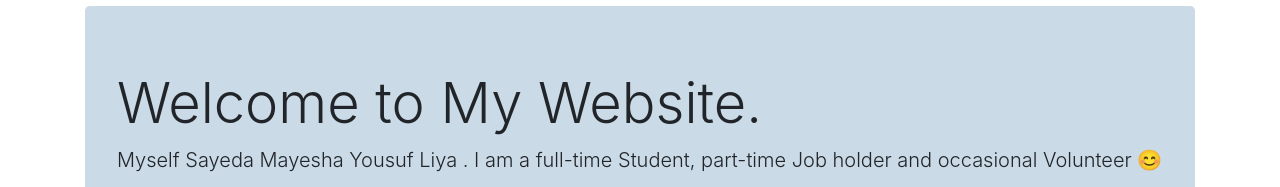
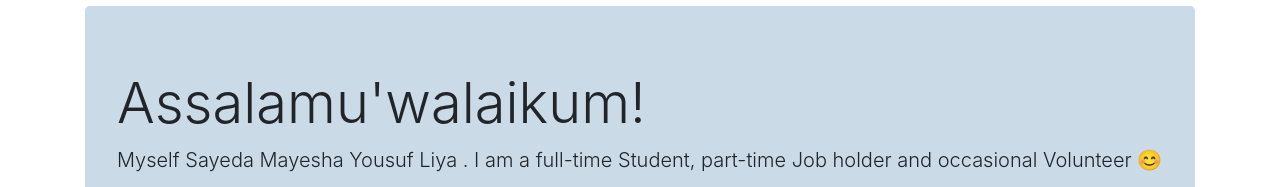
Before and after one commit to sayedamayesha/profile, a plain HTML site: page index.html in a window 1280 px wide. Shown: the part 712-899 px from the top of the page. Drawn offline with nearby package versions, Linux system fonts and the light colour scheme.

Commit message:
Update index.html

```diff
--- a/index.html
+++ b/index.html
@@ -88,7 +88,7 @@
 </div>
 <div class="container">
   <div class="jumbotron">
-  <h1 class="display-4">Welcome to My Website.</h1>
+  <h1 class="display-4">Assalamu'walaikum!</h1>
   <p class="lead">Myself Sayeda Mayesha Yousuf Liya . I am a full-time Student, part-time Job holder and occasional Volunteer &#128522; </p>
   <hr class="my-4">
   <p>I belong to an aristocratic muslim family. I live in Shewrapara, Mirpur, Dhaka. </p>
```
